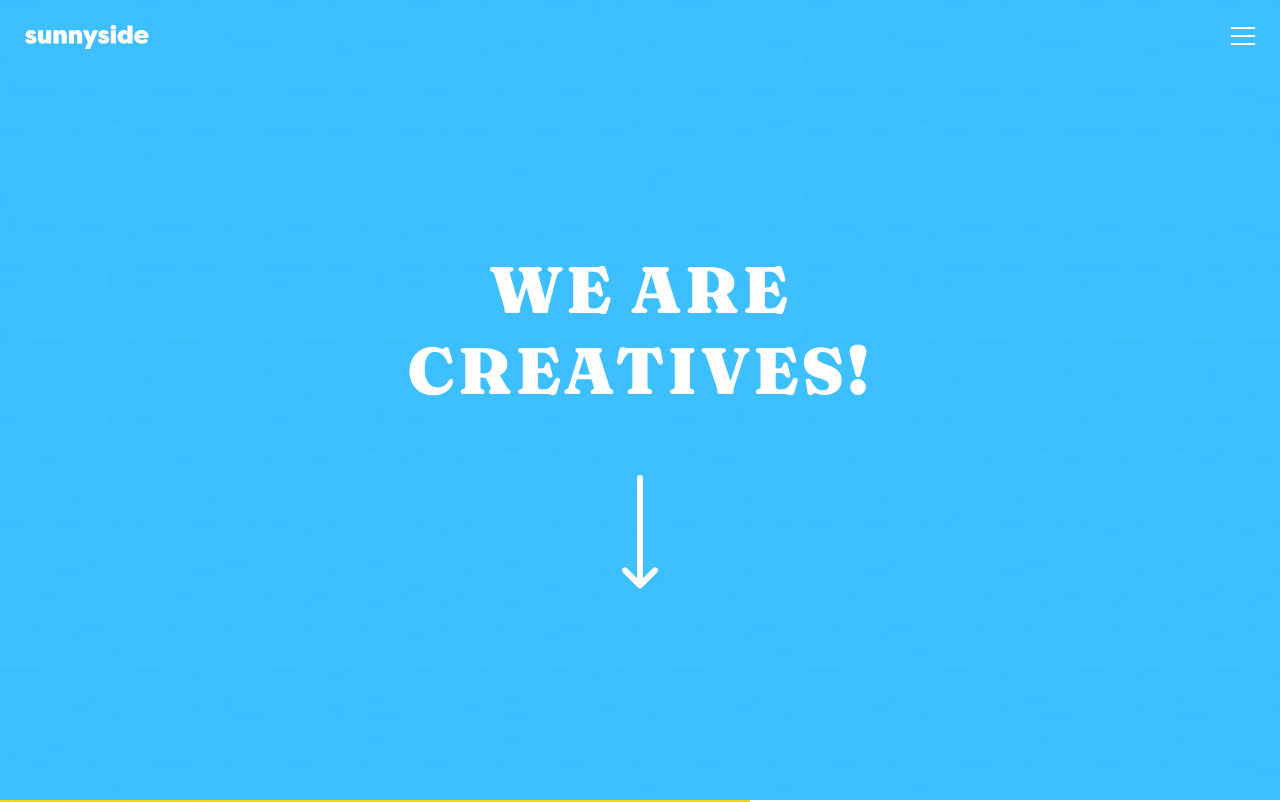
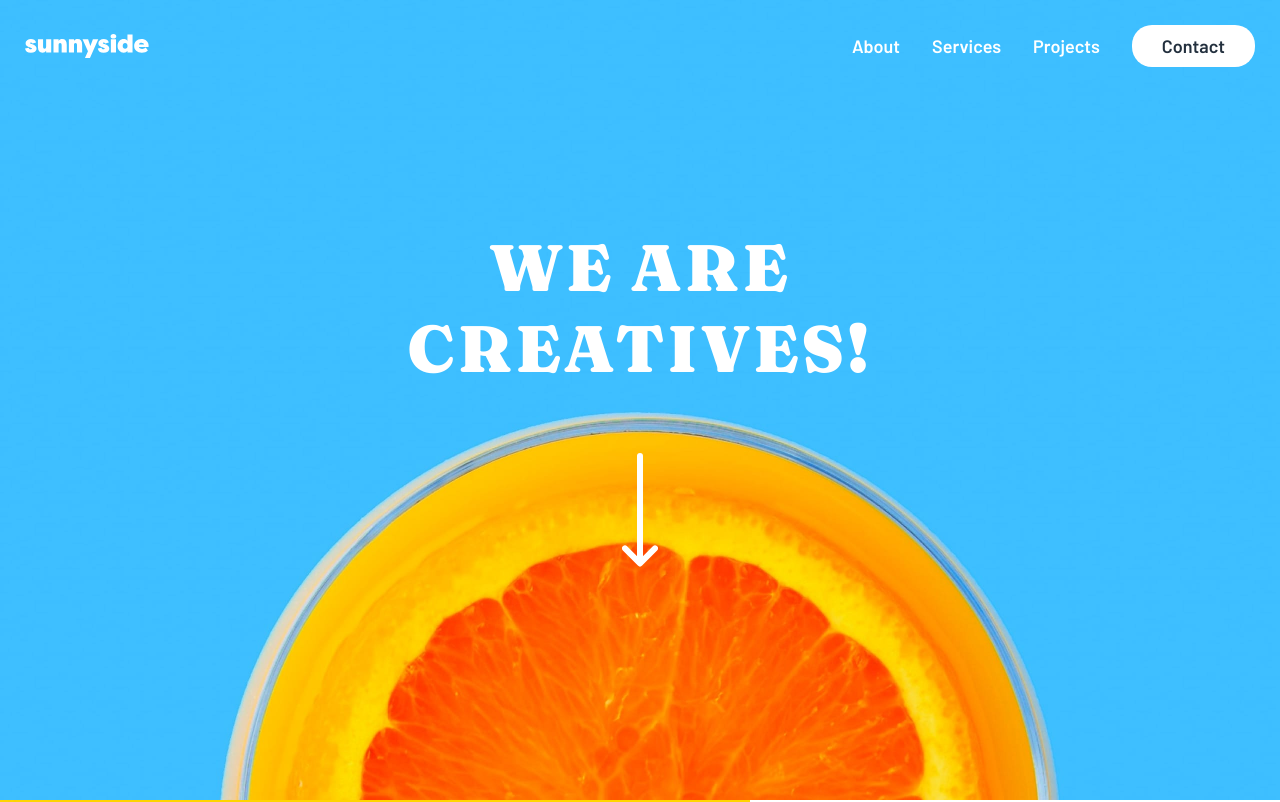
Before and after one commit to KramYengir/frontend-mentor-sunnyside, a React (Vite) app: page / in a window 1280 px wide. Shown: the top 802 px of the page. Built offline with nearby package versions, Linux system fonts and the light colour scheme.

Commit message:
header desktop layout complete

```diff
--- a/src/components/Header/Header.css
+++ b/src/components/Header/Header.css
@@ -12,6 +12,7 @@ header nav {
   position: relative;
   display: flex;
   justify-content: space-between;
+  align-items: center;
 }
 
 header nav button {
@@ -102,3 +103,47 @@ header img.arrow-down {
   margin-inline: auto;
   margin-block: 4rem;
 }
+
+@media screen and (min-width: 800px) {
+  header {
+    background: url("../../assets/images/desktop/image-header.jpg");
+    background-position: top;
+    background-size: cover;
+    background-repeat: no-repeat;
+  }
+
+  /* hide hamburger menu button */
+  header nav button {
+    display: none;
+  }
+
+  header nav ul {
+    position: initial;
+    top: initial;
+    left: 0;
+    transform: translateX(0);
+
+    display: flex;
+    flex-direction: row;
+    justify-content: flex-end;
+    align-items: center;
+    gap: 2rem;
+
+    background: transparent;
+    padding-block: initial;
+  }
+
+  header ul li a {
+    color: var(--white);
+  }
+
+  header ul li:last-child a {
+    color: var(--very-dark-desat-blue);
+    background-color: var(--white);
+  }
+
+  header h1 {
+    text-wrap: none;
+    padding-top: 20vh;
+  }
+}
--- a/src/index.css
+++ b/src/index.css
@@ -34,6 +34,7 @@ body {
   align-items: center;
   width: min(100vw, 1440px);
   min-height: 100%;
+  margin-inline: auto;
 
   font-family: "Barlow", sans-serif;
   font-size: 18px;
```
